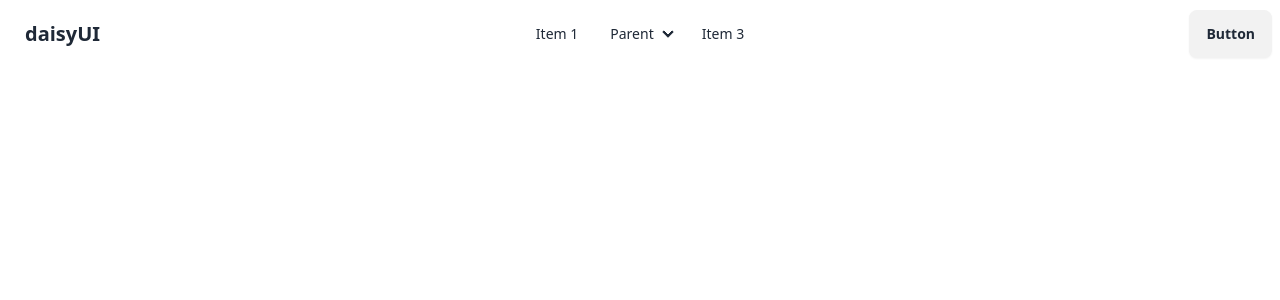
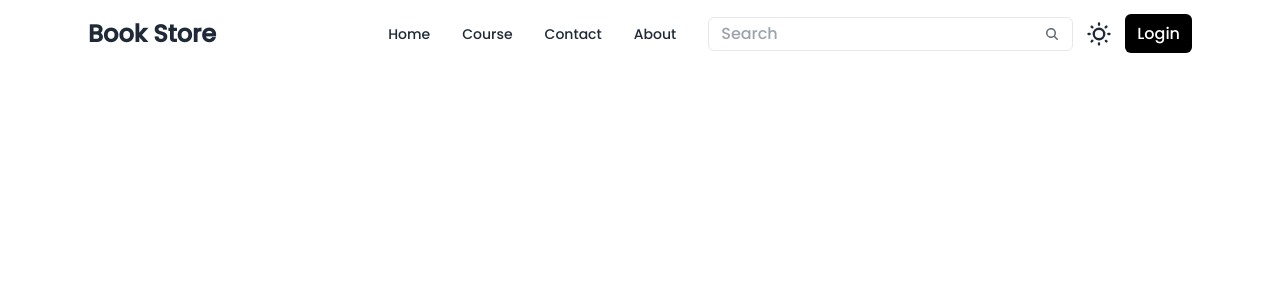
Before and after one commit to BhumikaDhimmar/Book-Store, a React (Vite) app in the folder Frontend/: page / in a window 1280 px wide. Shown: the top 300 px of the page. Built offline with nearby package versions, Linux system fonts and the light colour scheme.

Commit message:
Navbar completed

```diff
--- a/Frontend/src/components/Navbar.jsx
+++ b/Frontend/src/components/Navbar.jsx
@@ -1,10 +1,31 @@
 function Navbar() {
+  const navItems = (
+    <>
+      <li>
+        <a>Home</a>
+      </li>
+      <li>
+        <a>Course</a>
+      </li>
+      <li>
+        <a>Contact</a>
+      </li>
+      <li>
+        <a>About</a>
+      </li>
+    </>
+  );
   return (
-    <div>
+    <>
+      <div className="max-w-screen-2x1 container mx-auto md:px-20 px-4">
         <div className="navbar bg-base-100">
           <div className="navbar-start">
             <div className="dropdown">
-            <div tabIndex={0} role="button" className="btn btn-ghost lg:hidden">
+              <div
+                tabIndex={0}
+                role="button"
+                className="btn btn-ghost lg:hidden"
+              >
                 <svg
                   xmlns="http://www.w3.org/2000/svg"
                   className="h-5 w-5"
@@ -24,55 +45,72 @@
                 tabIndex={0}
                 className="menu menu-sm dropdown-content mt-3 z-[1] p-2 shadow bg-base-100 rounded-box w-52"
               >
-              <li>
-                <a>Item 1</a>
-              </li>
-              <li>
-                <a>Parent</a>
-                <ul className="p-2">
-                  <li>
-                    <a>Submenu 1</a>
-                  </li>
-                  <li>
-                    <a>Submenu 2</a>
-                  </li>
-                </ul>
-              </li>
-              <li>
-                <a>Item 3</a>
-              </li>
+                {navItems}
               </ul>
             </div>
-          <a className="btn btn-ghost text-xl">daisyUI</a>
+            <a className="text-2xl font-bold cursor:pointer">Book Store</a>
           </div>
+          <div className="navbar-end space-x-3">
             <div className="navbar-center hidden lg:flex">
-          <ul className="menu menu-horizontal px-1">
-            <li>
-              <a>Item 1</a>
-            </li>
-            <li>
-              <details>
-                <summary>Parent</summary>
-                <ul className="p-2">
-                  <li>
-                    <a>Submenu 1</a>
-                  </li>
-                  <li>
-                    <a>Submenu 2</a>
-                  </li>
-                </ul>
-              </details>
-            </li>
-            <li>
-              <a>Item 3</a>
-            </li>
-          </ul>
+              <ul className="menu menu-horizontal px-1">{navItems}</ul>
             </div>
-        <div className="navbar-end">
-          <a className="btn">Button</a>
+            <div className="hidden md:block">
+              <label className="px-3 py-1 border rounded-md flex items-center gap-2">
+                <input
+                  type="text"
+                  className="grow outline-none"
+                  placeholder="Search"
+                />
+                <svg
+                  xmlns="http://www.w3.org/2000/svg"
+                  viewBox="0 0 16 16"
+                  fill="currentColor"
+                  className="w-4 h-4 opacity-70"
+                >
+                  <path
+                    fillRule="evenodd"
+                    d="M9.965 11.026a5 5 0 1 1 1.06-1.06l2.755 2.754a.75.75 0 1 1-1.06 1.06l-2.755-2.754ZM10.5 7a3.5 3.5 0 1 1-7 0 3.5 3.5 0 0 1 7 0Z"
+                    clipRule="evenodd"
+                  />
+                </svg>
+              </label>
+            </div>
+
+            <label className="swap swap-rotate">
+              {/* this hidden checkbox controls the state */}
+              <input
+                type="checkbox"
+                className="theme-controller"
+                value="synthwave"
+              />
+
+              {/* sun icon */}
+              <svg
+                className="swap-off fill-current w-7 h-7"
+                xmlns="http://www.w3.org/2000/svg"
+                viewBox="0 0 24 24"
+              >
+                <path d="M5.64,17l-.71.71a1,1,0,0,0,0,1.41,1,1,0,0,0,1.41,0l.71-.71A1,1,0,0,0,5.64,17ZM5,12a1,1,0,0,0-1-1H3a1,1,0,0,0,0,2H4A1,1,0,0,0,5,12Zm7-7a1,1,0,0,0,1-1V3a1,1,0,0,0-2,0V4A1,1,0,0,0,12,5ZM5.64,7.05a1,1,0,0,0,.7.29,1,1,0,0,0,.71-.29,1,1,0,0,0,0-1.41l-.71-.71A1,1,0,0,0,4.93,6.34Zm12,.29a1,1,0,0,0,.7-.29l.71-.71a1,1,0,1,0-1.41-1.41L17,5.64a1,1,0,0,0,0,1.41A1,1,0,0,0,17.66,7.34ZM21,11H20a1,1,0,0,0,0,2h1a1,1,0,0,0,0-2Zm-9,8a1,1,0,0,0-1,1v1a1,1,0,0,0,2,0V20A1,1,0,0,0,12,19ZM18.36,17A1,1,0,0,0,17,18.36l.71.71a1,1,0,0,0,1.41,0,1,1,0,0,0,0-1.41ZM12,6.5A5.5,5.5,0,1,0,17.5,12,5.51,5.51,0,0,0,12,6.5Zm0,9A3.5,3.5,0,1,1,15.5,12,3.5,3.5,0,0,1,12,15.5Z" />
+              </svg>
+
+              {/* moon icon */}
+              <svg
+                className="swap-on fill-current w-7 h-7"
+                xmlns="http://www.w3.org/2000/svg"
+                viewBox="0 0 24 24"
+              >
+                <path d="M21.64,13a1,1,0,0,0-1.05-.14,8.05,8.05,0,0,1-3.37.73A8.15,8.15,0,0,1,9.08,5.49a8.59,8.59,0,0,1,.25-2A1,1,0,0,0,8,2.36,10.14,10.14,0,1,0,22,14.05,1,1,0,0,0,21.64,13Zm-9.5,6.69A8.14,8.14,0,0,1,7.08,5.22v.27A10.15,10.15,0,0,0,17.22,15.63a9.79,9.79,0,0,0,2.1-.22A8.11,8.11,0,0,1,12.14,19.73Z" />
+              </svg>
+            </label>
+            <div className="">
+              <a className="bg-black text-white px-3 py-2 rounded-md hover:bg-slate-800 duration:300 cursor:pointer">
+                Login
+              </a>
             </div>
           </div>
         </div>
+      </div>
+    </>
   );
 }
 
--- a/Frontend/src/index.css
+++ b/Frontend/src/index.css
@@ -1,3 +1,9 @@
+@import url('https://fonts.googleapis.com/css2?family=Fredoka:wght@300..700&family=Poppins:wght@500&display=swap');
+
 @tailwind base;
 @tailwind components;
 @tailwind utilities;
+
+body {
+  font-family: 'Poppins', sans-serif;
+}
```
Lines whose indentation alone changed are shown as unchanged.
